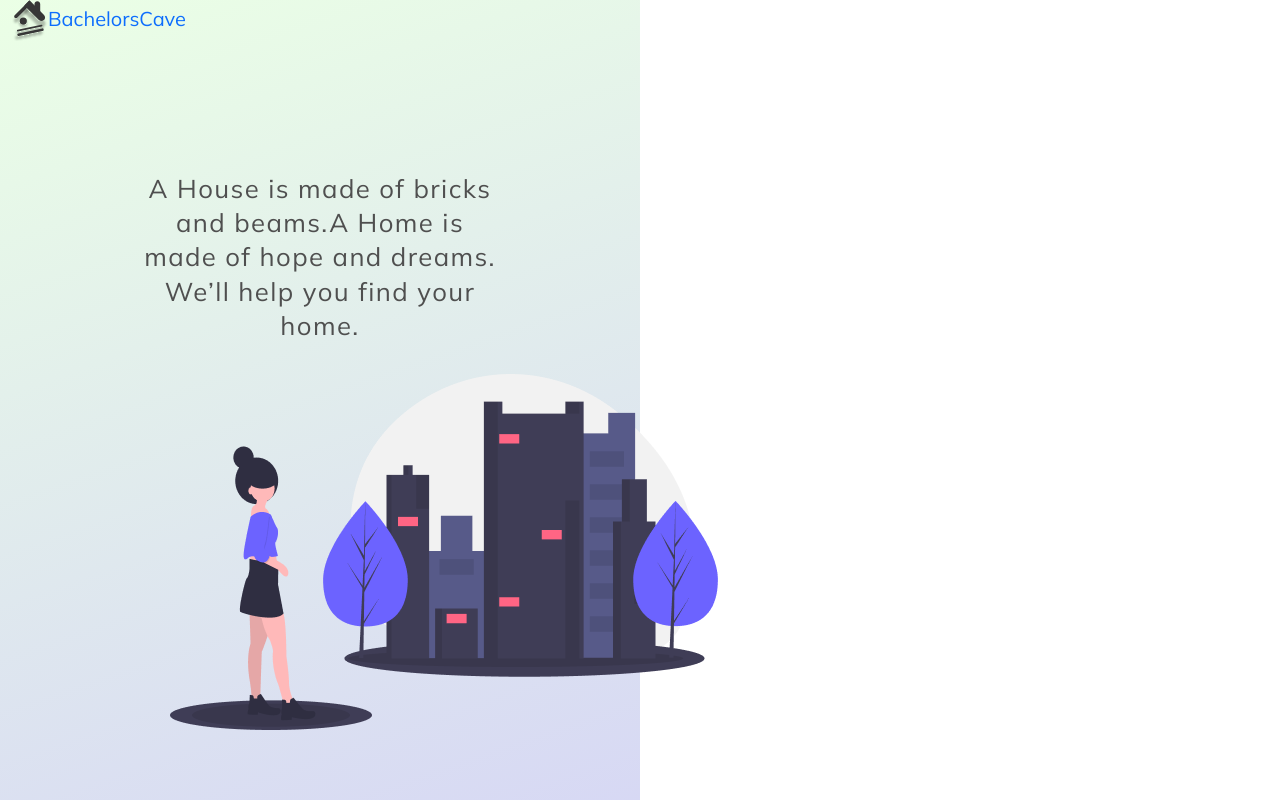
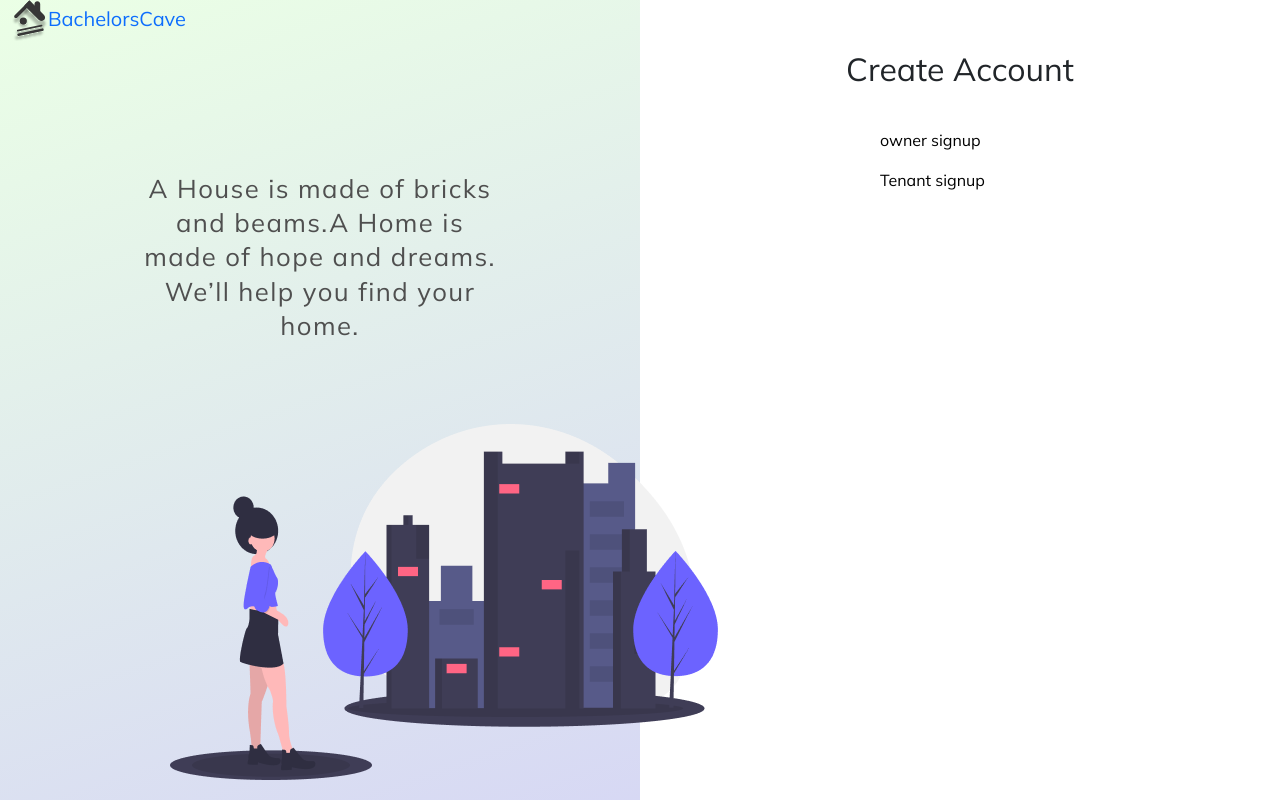
Before and after one commit to neet18101/cave, a React (Vite) app: page /signup in a window 1280 px wide. Built offline with nearby package versions, Linux system fonts and the light colour scheme.

Commit message:
signupdesgin

```diff
--- a/src/Pages/Signup.jsx
+++ b/src/Pages/Signup.jsx
@@ -1,9 +1,9 @@
-import React from 'react'
-import './signup.css'
+import React from "react";
+import "./signup.css";
 const Signup = () => {
   return (
     <>
-            <div className='container-fluid'>
+      <div className="container-fluid">
         <div className="row">
           <div className="col-lg-6 signupLeft">
             <div className="text-left">
@@ -17,26 +17,38 @@ const Signup = () => {
               </a>
             </div>
 
-                        <div className='text-center signupParentDiv'>
-                            <span className='signupText'>A House is made of bricks
-                                and beams.A Home is made
-                                of hope and dreams.
-                                We’ll help you find your home.</span>
+            <div className="text-center signupParentDiv">
+              <span className="signupText">
+                A House is made of bricks and beams.A Home is made of hope and
+                dreams. We’ll help you find your home.
+              </span>
             </div>
 
-                        <div className='d-flex flex-column align-items-end'>
-                            <img className='signupImg img-fluid' src="/icons/signup.png" alt="" />
+            <div className="d-flex flex-column align-items-end">
+              <img
+                className="signupImg img-fluid"
+                src="/icons/signup.png"
+                alt=""
+              />
             </div>
           </div>
-                    <div className="col-lg-6"></div>
+          <div className="col-lg-6">
+            <div className="createAccountDiv"></div>
+            <h2 className="text-center">Create Account</h2>
+
+            <div className="button-box">
+              <button type="button" className="toggle-btn">
+                owner signup
+              </button>{" "}
+              <button type="button" className="toggle-btn">
+                Tenant signup
+              </button>
             </div>
+          </div>
+        </div>
+      </div>
+    </>
+  );
+};
 
-
-            </div>
-
-
-        </>
-    )
-}
-
-export default Signup
+export default Signup;
--- a/src/Pages/signup.css
+++ b/src/Pages/signup.css
@@ -20,6 +20,29 @@
 }
 .signupImg {
   position: absolute;
-  bottom: 70px;
+  bottom: 20px;
   margin-right: -90px;
 }
+.createAccountDiv {
+  color: #2c2c2c;
+  font-size: 48.28px  !important;
+  font-weight: 600;
+  margin-top: 50px;
+  line-height: 46.84px;
+  letter-spacing: 4.59px;
+  word-wrap: break-word;
+}
+/* signup form  */
+.button-box{
+  width: 220px;
+  margin: 32px auto;
+  position: relative;
+  border-radius: 30px;
+}
+.toggle-btn{
+  padding: 10px 30px;
+  cursor: pointer;
+  border: 0;
+  outline: none;
+  background: transparent;
+}
```
Lines whose indentation alone changed are shown as unchanged.
